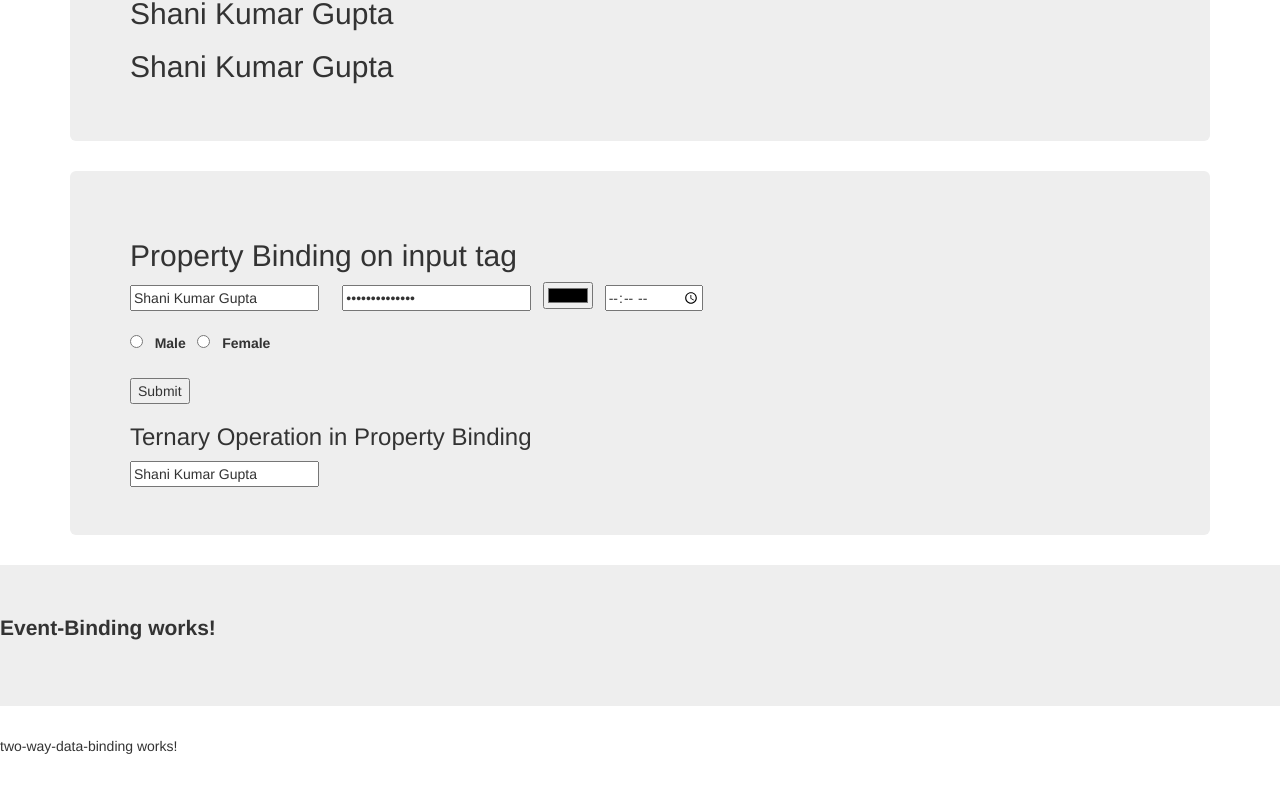
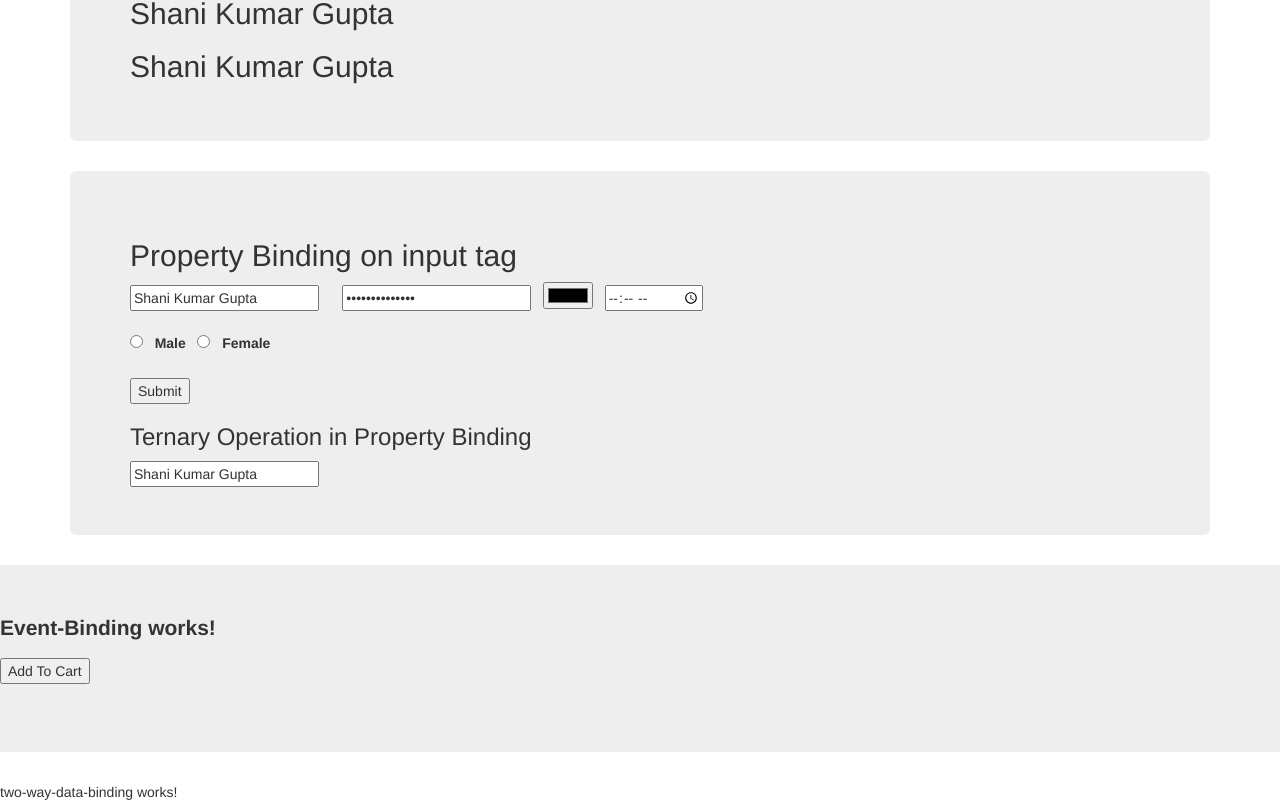
Before and after one commit to ShaniKumarGupta/Angular, an Angular app in the folder DataBinding/: page / in a window 1280 px wide. Shown: the part 2415-3227 px from the top of the page. Before the commit the page ends 3181 px from the top, so only its background shows below. Built offline with nearby package versions, Linux system fonts and the light colour scheme.

Commit message:
perform click event binding on button

```diff
--- a/DataBinding/src/app/event-binding/event-binding.component.html
+++ b/DataBinding/src/app/event-binding/event-binding.component.html
@@ -1,3 +1,5 @@
 <div class="jumbotron">
     <p><b>Event-Binding works!</b></p>
+    <button (click)="onAddCart()">Add To Cart</button>
+    <h3>{{msg}}</h3>
 </div>
--- a/DataBinding/src/app/event-binding/event-binding.component.ts
+++ b/DataBinding/src/app/event-binding/event-binding.component.ts
@@ -7,6 +7,12 @@ import { Component, OnInit } from '@angular/core';
 })
 export class EventBindingComponent implements OnInit {
 
+  msg:string = "";
+
+  onAddCart(){
+    this.msg = "Product is added into cart";
+  }
+
   constructor() { }
 
   ngOnInit(): void {
```
